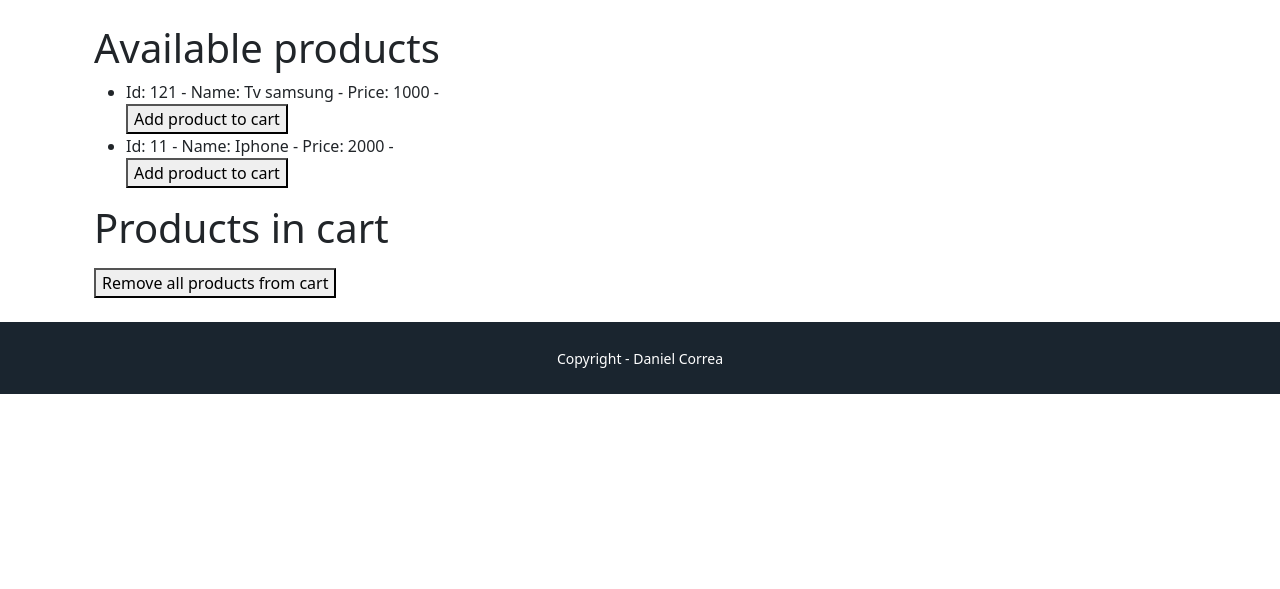
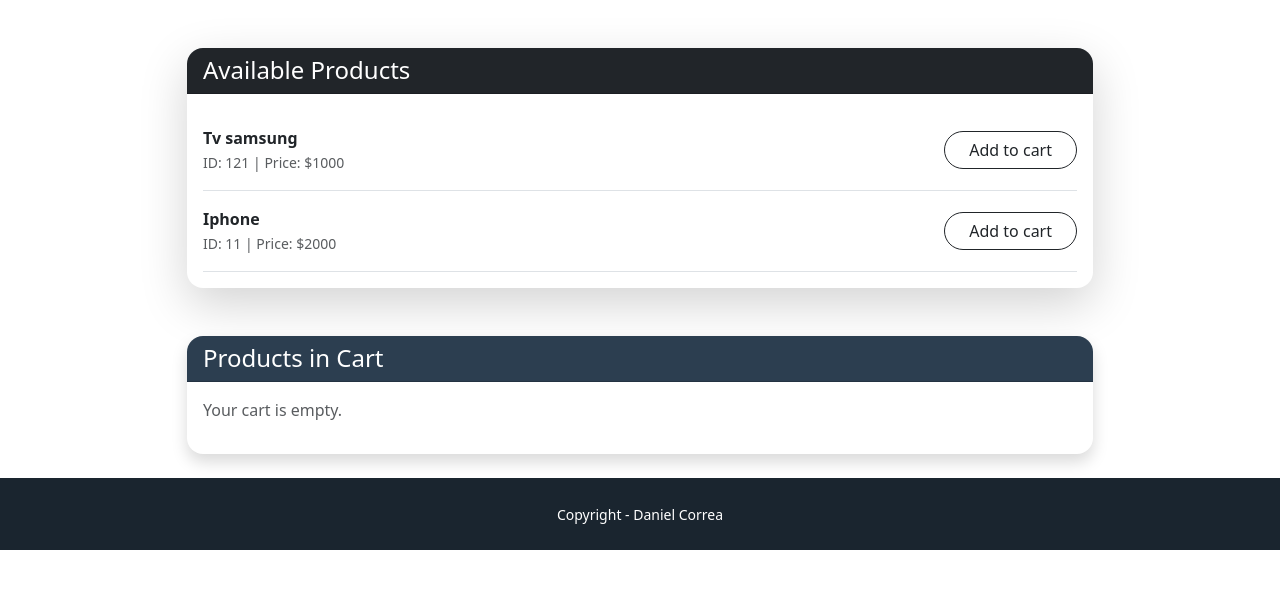
Before and after one commit to SaraEcheGom/Django_Tutorials, a Django app: page /cart/ in a window 1280 px wide. Shown: the part 182-771 px from the top of the page. Run offline with Django 5.2, Linux system fonts and the light colour scheme.

Commit message:
style(cart): mejora visual del template del carrito con diseño moderno y botones estilizados

```diff
--- a/pages/templates/cart/index.html
+++ b/pages/templates/cart/index.html
@@ -1,86 +1,84 @@
 {% extends 'pages/base.html' %}
 
-{% block title %} {{title}} {% endblock %}
+{% block title %} {{ title }} {% endblock %}
 
-{% block header_title %} {{subtitle}} {% endblock %}
-
+{% block header_title %} {{ subtitle }} {% endblock %}
 
 {% block content %}
 
-<div class="container">
+<div class="container mt-5">
 
-<div class="row justify-content-center">
 
-<div class="col-md-12">
-
-<h1>Available products</h1>
-
-<ul>
+    <div class="row justify-content-center mb-5">
+        <div class="col-md-10">
+            <div class="card shadow-lg border-0 rounded-4">
+                <div class="card-header bg-dark text-white rounded-top-4">
+                    <h4 class="mb-0">Available Products</h4>
+                </div>
+                <div class="card-body">
 
                     {% for key, product in products.items %}
+                        <div class="d-flex justify-content-between align-items-center border-bottom py-3">
 
-<li>
-
-Id: {{ key }} -
-
-Name: {{ product.name }} -
-
-Price: {{ product.price }} -
+                            <div>
+                                <strong>{{ product.name }}</strong><br>
+                                <small class="text-muted">
+                                    ID: {{ key }} | Price: ${{ product.price }}
+                                </small>
+                            </div>
 
                             <form method="post" action="{% url 'cart_add' key %}">
-
                                 {% csrf_token %}
-
-<button type="submit">Add product to cart</button>
-
+                                <button type="submit"
+                                        class="btn btn-outline-dark rounded-pill px-4">
+                                    Add to cart
+                                </button>
                             </form>
 
-</li>
-
+                        </div>
                     {% endfor %}
 
-</ul>
-
                 </div>
-
+            </div>
+        </div>
     </div>
 
 
     <div class="row justify-content-center">
+        <div class="col-md-10">
+            <div class="card shadow border-0 rounded-4">
+                <div class="card-header bg-secondary text-white rounded-top-4">
+                    <h4 class="mb-0">Products in Cart</h4>
+                </div>
+                <div class="card-body">
 
-<div class="col-md-12">
-
-<h1>Products in cart</h1>
-
-<ul>
-
+                    {% if cart_products %}
                         {% for key, product in cart_products.items %}
-
-
-<li>
-
-Id: {{ key }} -
-
-Name: {{ product.name }} -
-
-Price: {{ product.price }}
-
-</li>
-
+                            <div class="border-bottom py-2">
+                                <strong>{{ product.name }}</strong>
+                                <span class="text-muted">
+                                    (ID: {{ key }} | ${{ product.price }})
+                                </span>
+                            </div>
                         {% endfor %}
 
-</ul>
+                        <div class="mt-4 text-end">
+                            <form method="post" action="{% url 'cart_removeAll' %}">
+                                {% csrf_token %}
+                                <button type="submit"
+                                        class="btn btn-danger rounded-pill px-4">
+                                    Remove all
+                                </button>
+                            </form>
+                        </div>
 
-<form method="post" action="{% url 'cart_removeAll' %}">
-
-{% csrf_token %}
-
-<button type="submit">Remove all products from cart</button>
-
-</form>
+                    {% else %}
+                        <p class="text-muted">Your cart is empty.</p>
+                    {% endif %}
 
                 </div>
-
+            </div>
+        </div>
     </div>
 
 </div>
```
Also changed, not shown: pages/templates/images/index.html (+19 -11 lines), pages/templates/imagesnotd/index.html (+30 -27 lines), db.sqlite3. Lines whose indentation alone changed are shown as unchanged.
